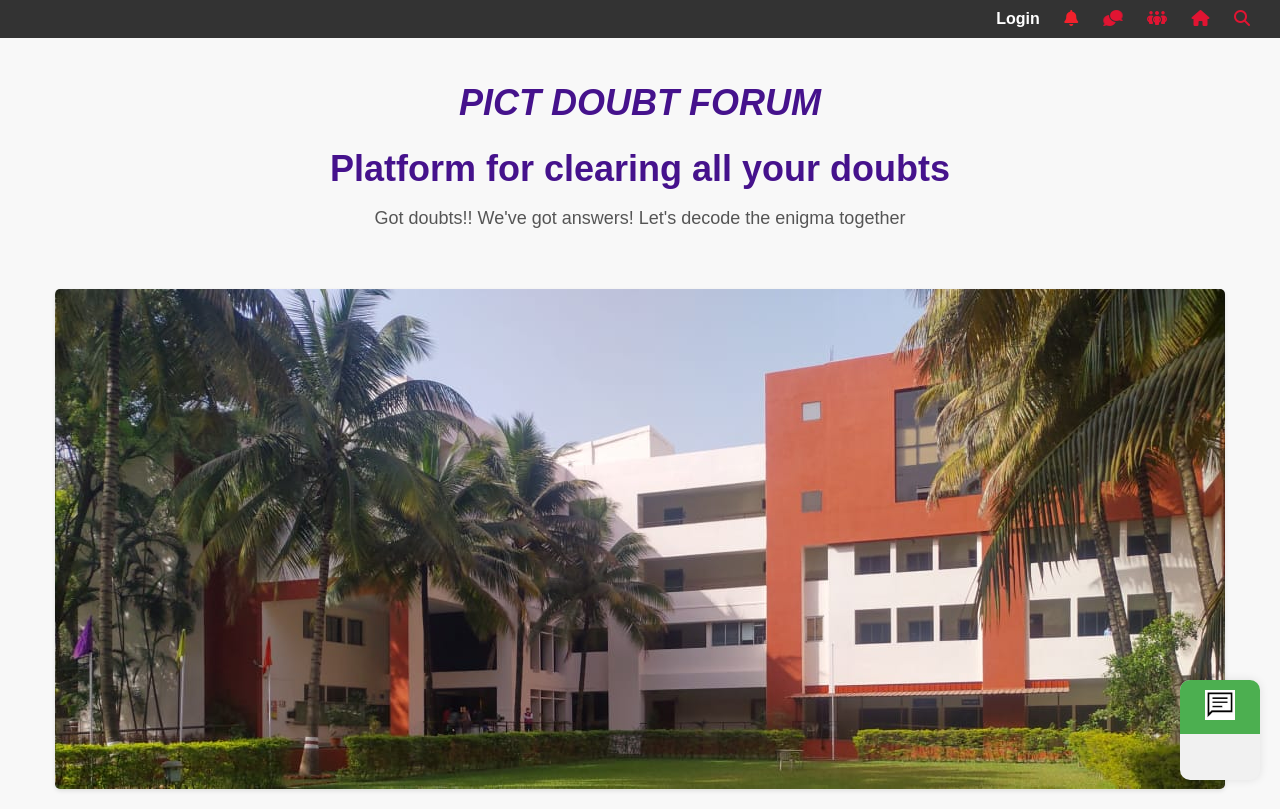
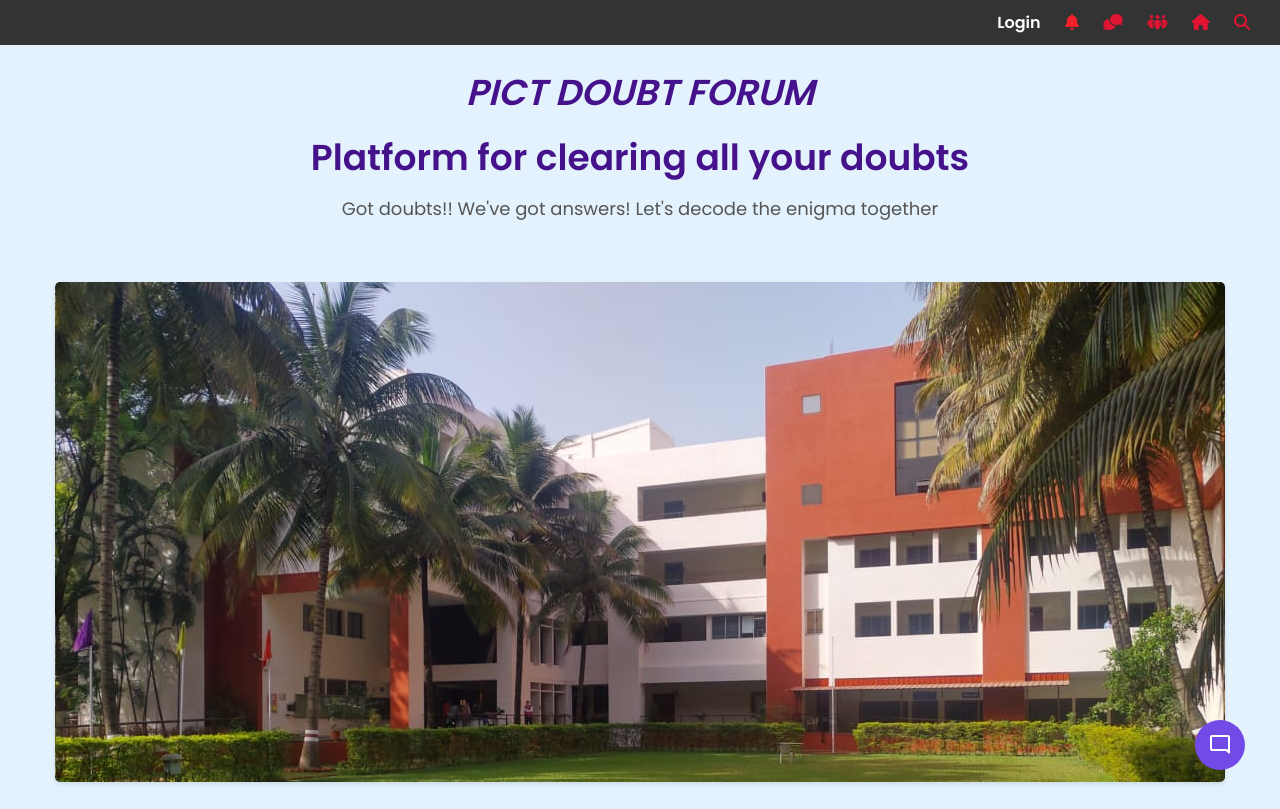
Before and after one commit to Cubic-Mc/PICT_doubt, a PHP site: page /home.html in a window 1280 px wide. After the commit the page ends 784 px from the top, so only its background shows below. Run offline with PHP 8.4, Linux system fonts and the light colour scheme.

Commit message:
chatbot integration

```diff
--- a/home.css
+++ b/home.css
@@ -71,27 +71,186 @@ p {
   z-index: 1;
 }
 
-.chat-box {
+.chatbot-toggler {
   position: fixed;
-  bottom: 20px;
-  right: 20px;
-  width: 80px;
-  height: 100px;
-  background-color: #f1f1f1;
-  border-radius: 10px;
-  box-shadow: 0 0 10px rgba(0, 0, 0, 0.1);
+  bottom: 30px;
+  right: 35px;
+  outline: none;
+  border: none;
+  height: 50px;
+  width: 50px;
+  display: flex;
+  cursor: pointer;
+  align-items: center;
+  justify-content: center;
+  border-radius: 50%;
+  background: #724ae8;
+  transition: all 0.2s ease;
+}
+body.show-chatbot .chatbot-toggler {
+  transform: rotate(90deg);
+}
+.chatbot-toggler span {
+  color: #fff;
+  position: absolute;
+}
+.chatbot-toggler span:last-child,
+body.show-chatbot .chatbot-toggler span:first-child  {
+  opacity: 0;
+}
+body.show-chatbot .chatbot-toggler span:last-child {
+  opacity: 1;
+}
+.chatbot {
+  position: fixed;
+  right: 35px;
+  bottom: 90px;
+  width: 420px;
+  background: #fff;
+  border-radius: 15px;
   overflow: hidden;
+  opacity: 0;
+  pointer-events: none;
+  transform: scale(0.5);
+  transform-origin: bottom right;
+  box-shadow: 0 0 128px 0 rgba(0,0,0,0.1),
+              0 32px 64px -48px rgba(0,0,0,0.5);
+  transition: all 0.1s ease;
+}
+body.show-chatbot .chatbot {
+  opacity: 1;
+  pointer-events: auto;
+  transform: scale(1);
+}
+.chatbot header {
+  padding: 16px 0;
+  position: relative;
+  text-align: center;
+  color: #fff;
+  background: #724ae8;
+  box-shadow: 0 2px 10px rgba(0,0,0,0.1);
+}
+.chatbot header span {
+  position: absolute;
+  right: 15px;
+  top: 50%;
+  display: none;
+  cursor: pointer;
+  transform: translateY(-50%);
+}
+header h2 {
+  font-size: 1.4rem;
+}
+.chatbot .chatbox {
+  overflow-y: auto;
+  height: 510px;
+  padding: 30px 20px 100px;
+}
+.chatbot :where(.chatbox, textarea)::-webkit-scrollbar {
+  width: 6px;
+}
+.chatbot :where(.chatbox, textarea)::-webkit-scrollbar-track {
+  background: #fff;
+  border-radius: 25px;
+}
+.chatbot :where(.chatbox, textarea)::-webkit-scrollbar-thumb {
+  background: #ccc;
+  border-radius: 25px;
+}
+.chatbox .chat {
+  display: flex;
+  list-style: none;
+}
+.chatbox .outgoing {
+  margin: 20px 0;
+  justify-content: flex-end;
+}
+.chatbox .incoming span {
+  width: 32px;
+  height: 32px;
+  color: #fff;
+  cursor: default;
+  text-align: center;
+  line-height: 32px;
+  align-self: flex-end;
+  background: #724ae8;
+  border-radius: 4px;
+  margin: 0 10px 7px 0;
+}
+.chatbox .chat p {
+  white-space: pre-wrap;
+  padding: 12px 16px;
+  border-radius: 10px 10px 0 10px;
+  max-width: 75%;
+  color: #fff;
+  font-size: 0.95rem;
+  background: #724ae8;
+}
+.chatbox .incoming p {
+  border-radius: 10px 10px 10px 0;
+}
+.chatbox .chat p.error {
+  color: #721c24;
+  background: #f8d7da;
+}
+.chatbox .incoming p {
+  color: #000;
+  background: #f2f2f2;
+}
+.chatbot .chat-input {
+  display: flex;
+  gap: 5px;
+  position: absolute;
+  bottom: 0;
+  width: 100%;
+  background: #fff;
+  padding: 3px 20px;
+  border-top: 1px solid #ddd;
+}
+.chat-input textarea {
+  height: 55px;
+  width: 100%;
+  border: none;
+  outline: none;
+  resize: none;
+  max-height: 180px;
+  padding: 15px 15px 15px 0;
+  font-size: 0.95rem;
+}
+.chat-input span {
+  align-self: flex-end;
+  color: #724ae8;
+  cursor: pointer;
+  height: 55px;
+  display: flex;
+  align-items: center;
+  visibility: hidden;
+  font-size: 1.35rem;
+}
+.chat-input textarea:valid ~ span {
+  visibility: visible;
 }
 
-.chat-icon {
-  background-color: #4caf50;
-  color: white;
-  text-align: center;
-  padding: 10px;
-  cursor: pointer;
+@media (max-width: 490px) {
+  .chatbot-toggler {
+    right: 20px;
+    bottom: 20px;
+  }
+  .chatbot {
+    right: 0;
+    bottom: 0;
+    height: 100%;
+    border-radius: 0;
+    width: 100%;
+  }
+  .chatbot .chatbox {
+    height: 90%;
+    padding: 25px 15px 100px;
+  }
+  .chatbot .chat-input {
+    padding: 5px 15px;
+  }
+  .chatbot header span {
+    display: block;
+  }
 }
-
-.chat-icon img {
-  width: 30px;
-  height: 30px;
-}
--- a/home.html
+++ b/home.html
@@ -4,8 +4,14 @@
     <meta charset="UTF-8">
     <meta name="viewport" content="width=device-width, initial-scale=1.0">
     <title> Doubt forum </title>
-   <link rel="stylesheet" href="home.css">
-   <link rel="stylesheet" href="https://cdnjs.cloudflare.com/ajax/libs/font-awesome/6.5.1/css/all.min.css" integrity="sha512-DTOQO9RWCH3ppGqcWaEA1BIZOC6xxalwEsw9c2QQeAIftl+Vegovlnee1c9QX4TctnWMn13TZye+giMm8e2LwA==" crossorigin="anonymous" referrerpolicy="no-referrer" />
+    <link rel="stylesheet" href="home.css">
+    <link rel="stylesheet" href="chat bot API/style.css">
+    <meta name="viewport" content="width=device-width, initial-scale=1.0">
+    <!-- Google Fonts Link For Icons -->
+    <link rel="stylesheet" href="https://fonts.googleapis.com/css2?family=Material+Symbols+Outlined:opsz,wght,FILL,GRAD@48,400,0,0" />
+    <link rel="stylesheet" href="https://fonts.googleapis.com/css2?family=Material+Symbols+Rounded:opsz,wght,FILL,GRAD@48,400,1,0" />
+    <script src="chat bot API/script.js" defer></script>
+    <link rel="stylesheet" href="https://cdnjs.cloudflare.com/ajax/libs/font-awesome/6.5.1/css/all.min.css" integrity="sha512-DTOQO9RWCH3ppGqcWaEA1BIZOC6xxalwEsw9c2QQeAIftl+Vegovlnee1c9QX4TctnWMn13TZye+giMm8e2LwA==" crossorigin="anonymous" referrerpolicy="no-referrer" />
 </head>
 <body>
     <nav class="topnav">
@@ -28,10 +34,25 @@
         <img src="Pict gate 3.jpg" alt="Centred Image">
         <!-- <figcaption>This is a caption for the image.</figcaption> -->
     </figure>
-    <div class="chat-box">
-        <div class="chat-icon">
-            <a href="chatbot/chatbot.html"><img src="chat-icon.jpeg" alt="Chat Icon"></a>
+    <button class="chatbot-toggler">
+        <span class="material-symbols-rounded">mode_comment</span>
+        <span class="material-symbols-outlined">close</span>
+      </button>
+      <div class="chatbot">
+        <header>
+          <h2>Chatbot</h2>
+          <span class="close-btn material-symbols-outlined">close</span>
+        </header>
+        <ul class="chatbox">
+          <li class="chat incoming">
+            <span class="material-symbols-outlined">smart_toy</span>
+            <p>Hi there 👋<br>How can I help you today?</p>
+          </li>
+        </ul>
+        <div class="chat-input">
+          <textarea placeholder="Enter a message..." spellcheck="false" required></textarea>
+          <span id="send-btn" class="material-symbols-rounded">send</span>
         </div>
-    </div>
+      </div>
 </body>
 </html>
--- a/members_Area/members.css
+++ b/members_Area/members.css
@@ -2,7 +2,7 @@ body {
   font-family: Arial, sans-serif;
   margin: 0;
   padding: 0;
-  background-color: #f8f8f8;
+  background-color: #E3F2FD;
 }
 
 /* Navigation bar styles */
```
Also changed, not shown: members_Area/welcome.php (+25 -4 lines).
